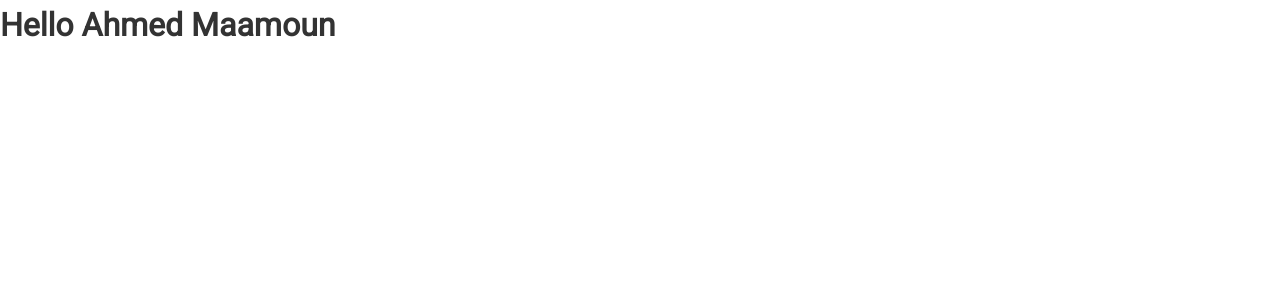
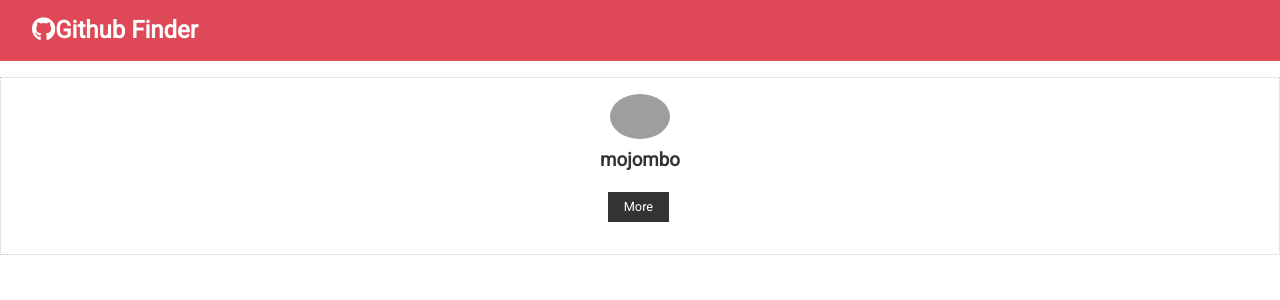
Before and after one commit to gpteamcs/github-finder, a React (Create React App) app: page / in a window 1280 px wide. Shown: the top 300 px of the page. Built offline with nearby package versions, Linux system fonts and the light colour scheme; grey boxes are pictures that could not be loaded.

Commit message:
Add bindings

```diff
--- a/public/index.html
+++ b/public/index.html
@@ -10,6 +10,11 @@
       content="Web site created using create-react-app"
     />
     <link rel="apple-touch-icon" href="logo192.png" />
+    <link
+      rel="stylesheet"
+      href="https://use.fontawesome.com/releases/v5.8.2/css/all.css"
+      crossorigin="anonymous"
+    />
     <!--
       manifest.json provides metadata used when your web app is installed on a
       user's mobile device or desktop. See https://developers.google.com/web/fundamentals/web-app-manifest/
--- a/src/App.js
+++ b/src/App.js
@@ -1,17 +1,14 @@
-import React, { Component, Fragment } from "react";
-import "./App.css";
+import React, { Component, Fragment } from 'react';
+import Navbar from './components/layout/Navbar';
+import UserItem from './users/UserItem';
+import './App.css';
 
 class App extends Component {
   render() {
-    const name = "Ahmed Maamoun";
-    const loading = false;
-    const showName = true;
-    if (loading) {
-      return <h4>loading....</h4>;
-    }
     return (
       <Fragment>
-        {loading ? <h4>Loading...</h4> : <h1>Hello {showName && name}</h1>}
+        <Navbar title="Github Finder" icon="fab fa-github" />
+        <UserItem />
       </Fragment>
     );
   }
--- /dev/null
+++ b/src/components/layout/Navbar.js
@@ -0,0 +1,26 @@
+import React, { Component } from 'react';
+import PropTypes from 'prop-types';
+
+export class Navbar extends Component {
+  static defaultProps = {
+    title: 'Github Finder',
+    icon: 'fab fa-github'
+  };
+
+  static propTypes = {
+    title: PropTypes.string.isRequired,
+    icon: PropTypes.string.isRequired
+  };
+  render() {
+    return (
+      <nav className="navbar bg-primary">
+        <h1>
+          <i className={this.props.icon} />
+          {this.props.title}
+        </h1>
+      </nav>
+    );
+  }
+}
+
+export default Navbar;
--- /dev/null
+++ b/src/users/UserItem.js
@@ -0,0 +1,33 @@
+import React, { Component } from 'react';
+
+class UserItem extends Component {
+  constructor() {
+    super();
+    this.state = {
+      id: 1,
+      login: 'mojombo',
+      avatar_url: 'https://avatars0.githubusercontent.com/u/1?v=4',
+      html_url: 'https://github.com/mojombo'
+    };
+  }
+  render() {
+    return (
+      <div className="card text-center">
+        <img
+          src={this.state.avatar_url}
+          className="round-img"
+          style={{ width: '60px' }}
+          alt=""
+        />
+        <h3>{this.state.login}</h3>
+        <div>
+          <a href={this.state.html_url} className="btn btn-dark btn-sm my-1">
+            More
+          </a>
+        </div>
+      </div>
+    );
+  }
+}
+
+export default UserItem;
```
Also changed, not shown: 1 other file (tests, documents, lock files or other folders).
